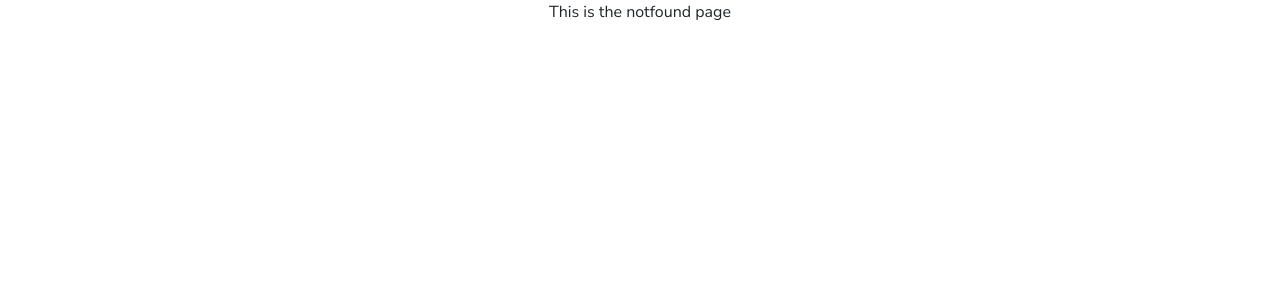
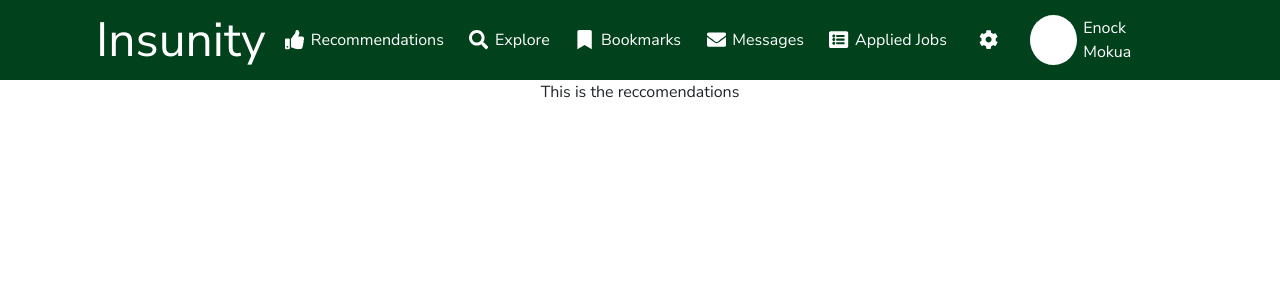
Before and after one commit to MokuaEnock/mboka, a React (Vite) app: page /seeker/reccs in a window 1280 px wide. Shown: the top 300 px of the page. Built offline with nearby package versions, Linux system fonts and the light colour scheme; a small style sheet from the web is missing.

Commit message:
create the recomendations compoent

```diff
--- a/src/App.jsx
+++ b/src/App.jsx
@@ -17,6 +17,7 @@ import RecruiterJobDetail from "./Pages/recruiter/jobs/detail/detail";
 import RecruiterCandidates from "./Pages/recruiter/candidates/candidates";
 import RecruiterCandidatesDetail from "./Pages/recruiter/candidates/detail/detail";
 import SeekerHome from "./Pages/seeker/home/home";
+import SeekerReccomdendations from "./Pages/seeker/reccomendations/rec";
 
 function App() {
   return (
@@ -40,6 +41,7 @@ function App() {
 
         <Route path="/seeker">
           <Route path="" element={<SeekerHome />} />
+          <Route path="reccs" element={<SeekerReccomdendations />} />
         </Route>
 
         <Route path="/auth">
--- a/src/Components/seeker/header/header.jsx
+++ b/src/Components/seeker/header/header.jsx
@@ -18,7 +18,7 @@ export default function SeekerHeader() {
         </Link>
 
         <span id="seeker-header-info">
-          <Link to="/recommendations" className="menu-link">
+          <Link to="/seeker/reccs" className="menu-link">
             <FaThumbsUp />
             <span>Recommendations</span>
           </Link>
--- /dev/null
+++ b/src/Pages/seeker/reccomendations/rec.jsx
@@ -0,0 +1,14 @@
+import SeekerHeader from "../../../Components/seeker/header/header";
+import "./rec.css";
+
+export default function SeekerReccomdendations() {
+  function Container() {
+    return <main className="seeker">This is the reccomendations</main>;
+  }
+  return (
+    <>
+      <SeekerHeader />
+      <Container />
+    </>
+  );
+}
```
Also changed, not shown: src/Pages/seeker/reccomendations/rec.css (added).
